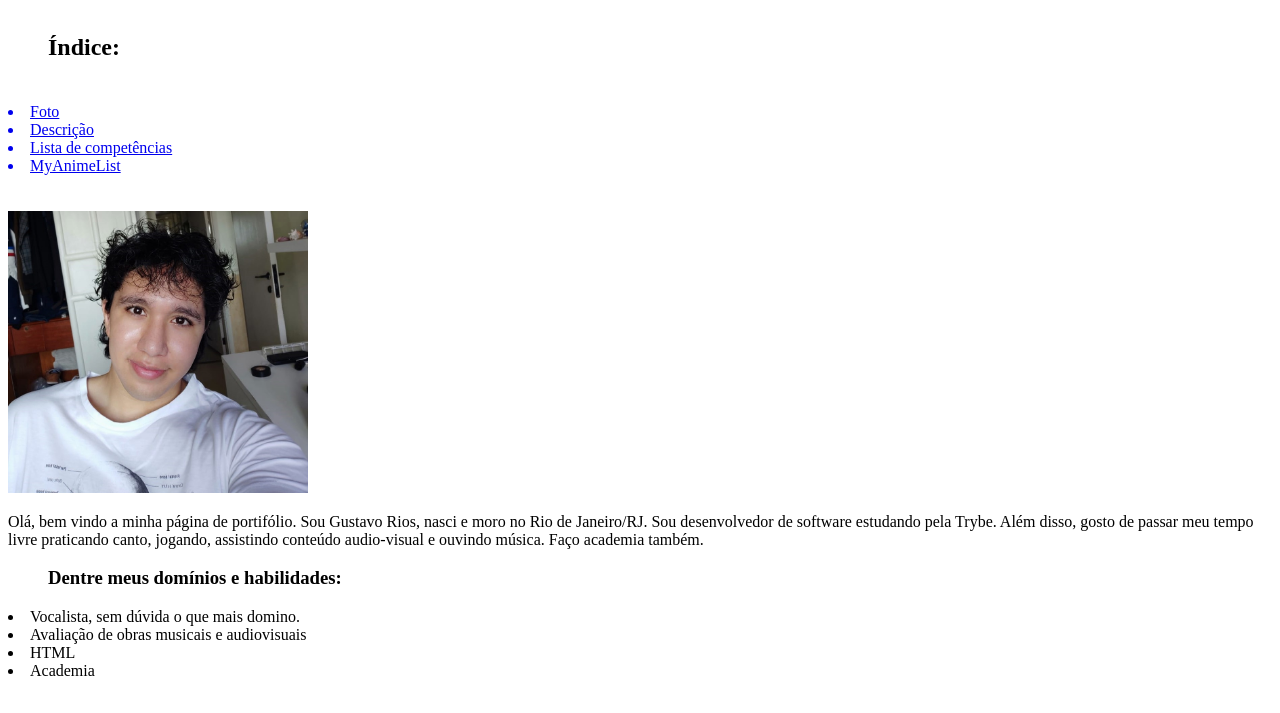
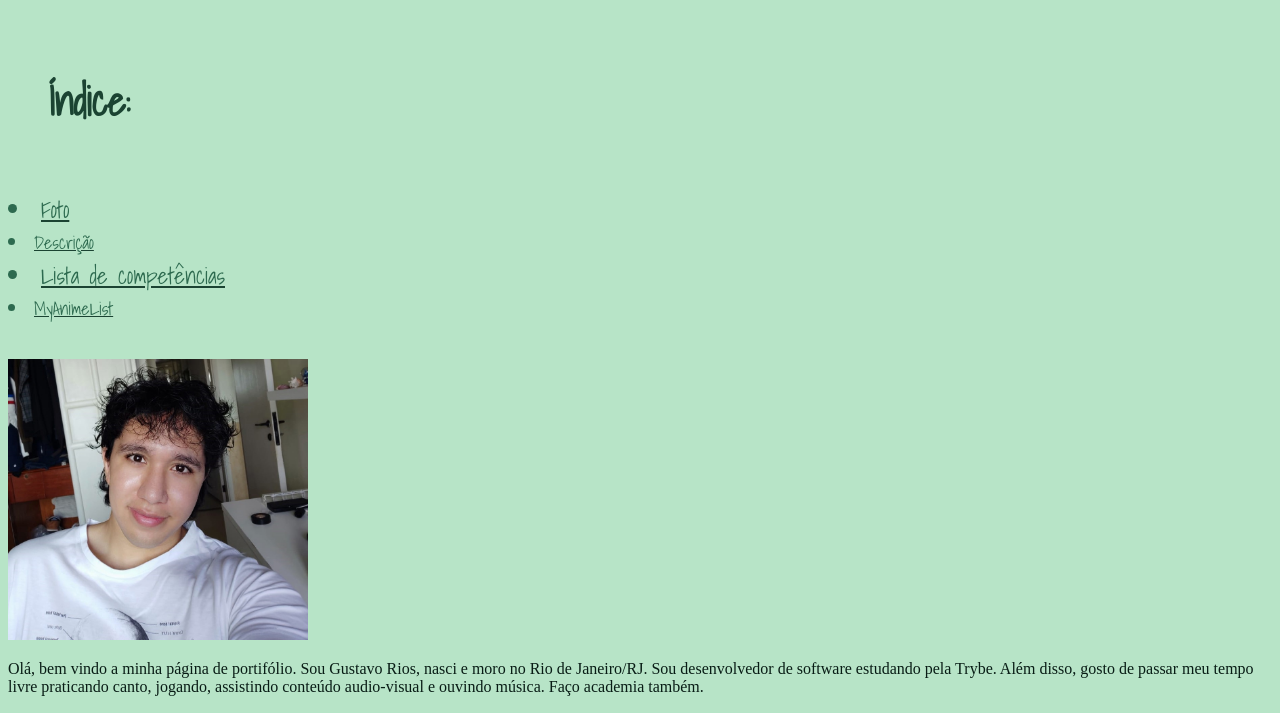
Before and after one commit to gustavoraf/GustavoRiosAutranFilho.github.io, a plain HTML site: page index.html in a window 1280 px wide. Shown: the part 88-801 px from the top of the page. Drawn offline with Linux system fonts and the light colour scheme.

Commit message:
Estilizaçao basica de CSS

```diff
--- a/index.html
+++ b/index.html
@@ -3,21 +3,63 @@
   <head>
     <meta charset="UTF-8">
     <title>HTML</title>
+    <link href="https://fonts.googleapis.com/css2?family=Shadows+Into+Light&display=swap" rel="stylesheet">
+    <style>
+      body {
+        background-color: #B7E4C7;
+      }
+
+      a {
+         color: #1B4332;
+      }
+
+      h1 {
+        font-family: monospace;
+        font-size: 40px;
+        color: #081C15;
+      }
+
+      ul {
+        font-family: Shadows Into Light, sans-serif;
+        font-size: 40px;
+        color: #1B4332;
+      }
+
+      li {
+        font-family: Shadows Into Light, sans-serif;
+        font-size: 20px;
+        color: #2D6A4F;
+      }
+
+      p {
+        color: #081C15;
+      }
+
+      .impar {
+        font-size: 23px;
+      }
+
+      .par {
+        font-size: 18px;
+      }
+
+    </style>
   </head>
   <body>
       <h1><strong>Gustavo Rios Autran Filho</strong></h1><br>
       <h2><ul>Índice:</ul></h2><br>
-      <a href="#eu"><li>Foto</li></a>
-      <a href="#descr"><li>Descrição</li></a>
-      <a href="#list"><li>Lista de competências</li></a>
-      <a href="#mal"><li>MyAnimeList</li></a><br><br>
+      <a href="#eu"><li class="impar">Foto</li></a>
+      <a href="#descr"><li class="par">Descrição</li></a>
+      <a href="#list"><li class="impar">Lista de competências</li></a>
+      <a href="#mal"><li class="par">MyAnimeList</li></a><br><br>
       <img src="eu.jpg" width="300px" alt="Foto levemente sorridente minha" id="eu">
       <p id="descr">Olá, bem vindo a minha página de portifólio. Sou Gustavo Rios, nasci e moro no Rio de Janeiro/RJ. Sou desenvolvedor de software estudando pela Trybe. Além disso, gosto de passar meu tempo livre praticando canto, jogando, assistindo conteúdo audio-visual e ouvindo música. Faço academia também.</p>
       <ul id="list"><h3>Dentre meus domínios e habilidades:</h3></ul>
-      <li>Vocalista, sem dúvida o que mais domino.</li>
-      <li>Avaliação de obras musicais e audiovisuais</li>
-      <li>HTML</li>
-      <li>Academia</li>
+      <li class="impar">Vocalista, sem dúvida o que mais domino.</li>
+      <li class="par">Avaliação de obras musicais e audiovisuais</li>
+      <li class="impar">HTML</li>
+      <li class="par">Academia</li>
+      <li class="impar">CSS</li>
       <br><br>
       <a href="#eu"><strong>Voltar para a minha foto</strong></a><br>
       <a href="https://myanimelist.net/animelist/CustomRobo872" target="_blank" id="mal">Animes que já vi e minhas avaliações</a>
```
